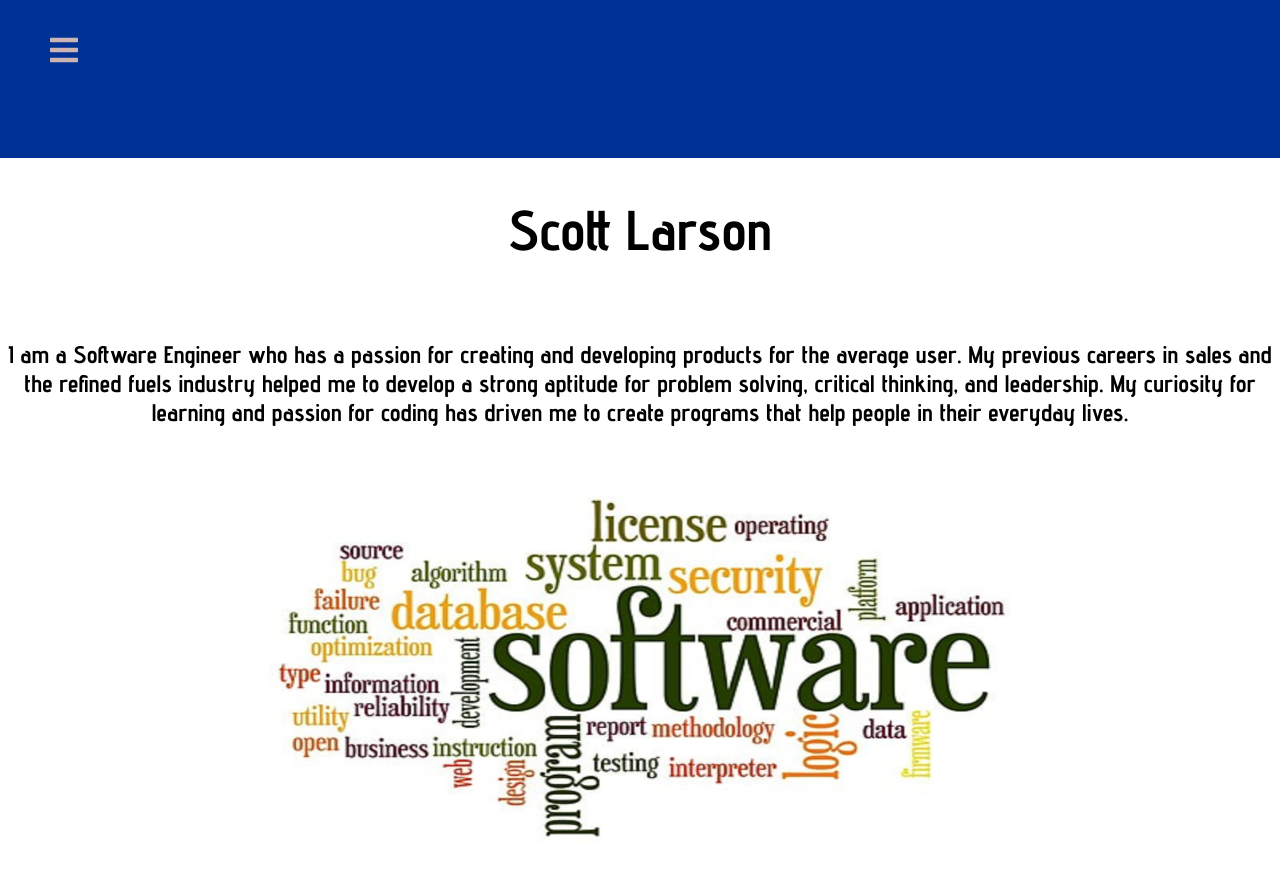
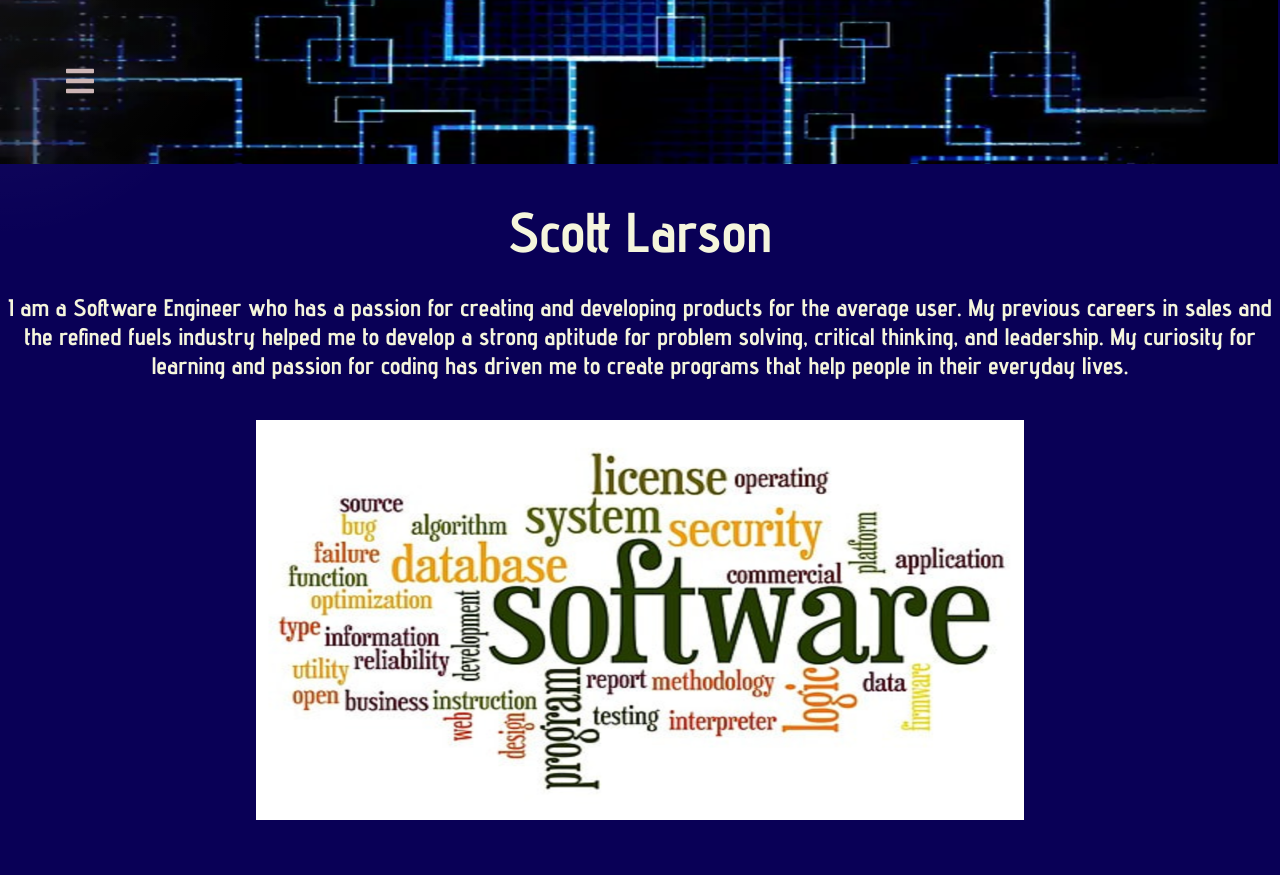
Before and after one commit to larsonscott89/Scott-Larson-Software-Engineer, a React (Vite) app in the folder Personal-Website/: page / in a window 1280 px wide. Built offline with nearby package versions, Linux system fonts and the light colour scheme.

Commit message:
spotlight added

```diff
--- a/Personal-Website/src/App.css
+++ b/Personal-Website/src/App.css
@@ -1,3 +1,28 @@
+body {
+  background-color: rgb(9, 0, 86);
+  font-family: 'Advent Pro';
+  width: 100%;
+  height: 100%;
+  margin-left: 0px;
+  margin-top: 0px;
+  margin-bottom: 0px;
+  color: beige;
+}
+
+.card-spotlight-effect {
+  position: relative;
+  max-width: 100%;
+  overflow: hidden;
+}
+
+.spotlight {
+  pointer-events: none;
+  position: absolute;
+  inset: -1px;
+  opacity: 0;
+  transition: opacity 300ms;
+}
+
 /* Header */
       .top-right-buttons {
         display: flex;
@@ -31,7 +56,6 @@
 
 /* Home Page */
       .home-container {
-        font-family: 'Advent Pro';
         display: flex;
         flex-direction: column;
         justify-content: center;
@@ -42,16 +66,18 @@
       .full-name {
         display: flex;
         font-size: 56px;
-        padding: 0px;
+        margin-top: -50px;
       }
 
       .brand-statement {
         display: flex;
         font-size: 24px;
+        margin-top: -10px;
       }
 
       .home-photo {
         display: flex;
         width: 60vw;
         height: 50vh;
+        margin-bottom: 50px;
       }
--- a/Personal-Website/src/components/Header.jsx
+++ b/Personal-Website/src/components/Header.jsx
@@ -1,8 +1,10 @@
 import Nav from './Nav'
+import HeaderImg from '../assets/Header Background.png'
 
 export default function Header() {
   return (
     <div className='header'>
+      <img className='header-img' src={HeaderImg}/>
       <Nav />
     </div>
   )
--- a/Personal-Website/src/components/Main.jsx
+++ b/Personal-Website/src/components/Main.jsx
@@ -1,4 +1,5 @@
 import { Routes, Route, Navigate } from 'react-router-dom'
+import React, { useRef, useState } from 'react'
 import Header from './Header'
 import AboutMe from './AboutMe'
 import Projects from './Projects'
@@ -7,8 +8,55 @@ import Footer from './Footer'
 import Home from './Home'
 
 export default function Main() {
+  const divRef = useRef(null);
+  const [isFocused, setIsFocused] = useState(false);
+  const [position, setPosition] = useState({ x: 0, y: 0 });
+  const [opacity, setOpacity] = useState(0);
+
+  const handleMouseMove = (e) => {
+    if (!divRef.current || isFocused) return;
+
+    const div = divRef.current;
+    const rect = div.getBoundingClientRect();
+
+    setPosition({ x: e.clientX - rect.left, y: e.clientY - rect.top });
+  };
+
+  const handleFocus = () => {
+    setIsFocused(true);
+    setOpacity(1);
+  };
+
+  const handleBlur = () => {
+    setIsFocused(false);
+    setOpacity(0);
+  };
+
+  const handleMouseEnter = () => {
+    setOpacity(1);
+  };
+
+  const handleMouseLeave = () => {
+    setOpacity(0);
+  }
+
   return (
-    <div>
+    <div
+      ref={divRef}
+      onMouseMove={handleMouseMove}
+      onFocus={handleFocus}
+      onBlur={handleBlur}
+      onMouseEnter={handleMouseEnter}
+      onMouseLeave={handleMouseLeave}
+      className='card-spotlight-effect'
+      >
+    <div
+        className="spotlight"
+        style={{
+          opacity,
+          background: `radial-gradient(600px circle at ${position.x}px ${position.y}px, rgba(255,255,255,.06), transparent 40%)`,
+        }}
+      />
       <Header />
       <Routes>
         <Route path='/' element={<Home />}/>
--- a/Personal-Website/src/styles/Nav.css
+++ b/Personal-Website/src/styles/Nav.css
@@ -1,9 +1,8 @@
-.header {
-  background-color: rgb(0, 50, 149);
-  height: 20vh;
-  width: 100vw;
-  margin-top: -10px;
-  margin-left: -8px;
+.header-img {
+  height: 28vh;
+  width: 103vw;
+  margin-top: -60px;
+  margin-left: -40px;
 }
 
 .navbar {
@@ -15,8 +14,8 @@
 }
 
 .menu-bars {
-  margin-top: 2rem;
-  margin-left: 3rem;
+  margin-top: -15.5rem;
+  margin-left: 4rem;
   font-size: 2rem;
   background: none;
   color: #ccb4b4;
@@ -31,7 +30,7 @@
 }
 
 .nav-menu {
-  background-color: rgb(0, 50, 149);
+  background-color: rgb(3, 0, 67);
   width: 225px;
   height: 100vh;
   display: flex;
@@ -62,7 +61,7 @@
 }
 
 .nav-text:hover {
-  background-color: rgb(0, 62, 185);
+  background-color: rgb(5, 0, 92);
   width: 224px;
 }
 
@@ -73,7 +72,7 @@
 }
 
 .navbar-toggle {
-  background-color: rgb(0, 50, 149);
+  background-color: rgb(3, 0, 67);
   width: 100%;
   height: 80px;
   display: flex;
```
Also changed, not shown: Personal-Website/src/assets/Header Background.png (added).
